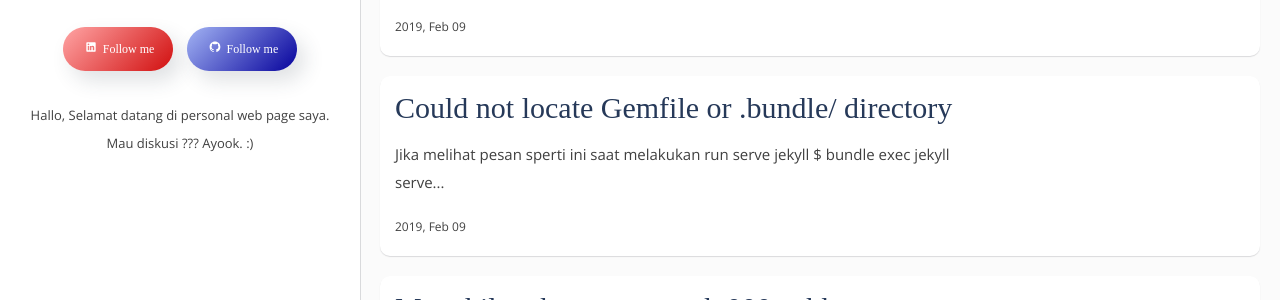
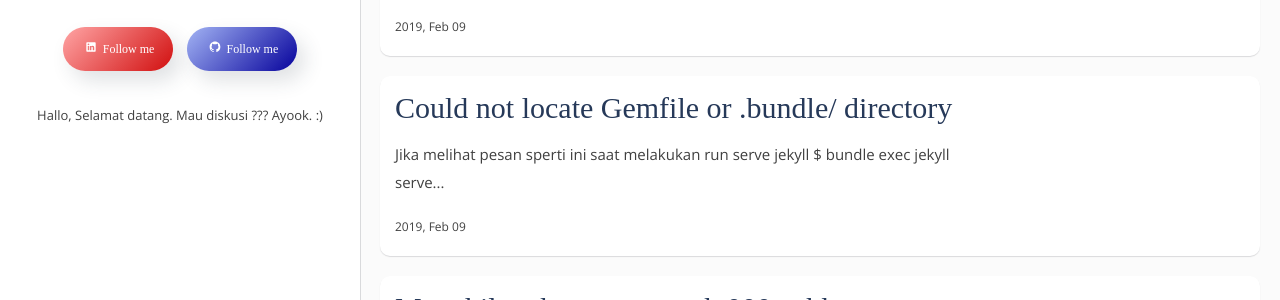
Before and after one commit to otnansirk/_myhistory, a Jekyll site: the page built from index.html, in a window 1280 px wide. Shown: the part 203-503 px from the top of the page. Built offline with Jekyll 4.4.1, drawn with Linux system fonts in a browser that asks for light colours; some web fonts are replaced; the list of posts is cut into pages by our own code.

Commit message:
Update _config.yml

```diff
--- a/_config.yml
+++ b/_config.yml
@@ -11,7 +11,7 @@ author-linkedin: krisnanto010 # Add your linkedin for contant form.
 author-github  : krisnantobiyuh # Add your github account
 author-email   : krisnantobiyuh@gmail.com # Add your github account
 about-author   : "
-                  Hallo, Selamat datang di personal web page saya.
+                  Hallo, Selamat datang.
                   Mau diskusi ??? Ayook. :)
                  "
 
```
